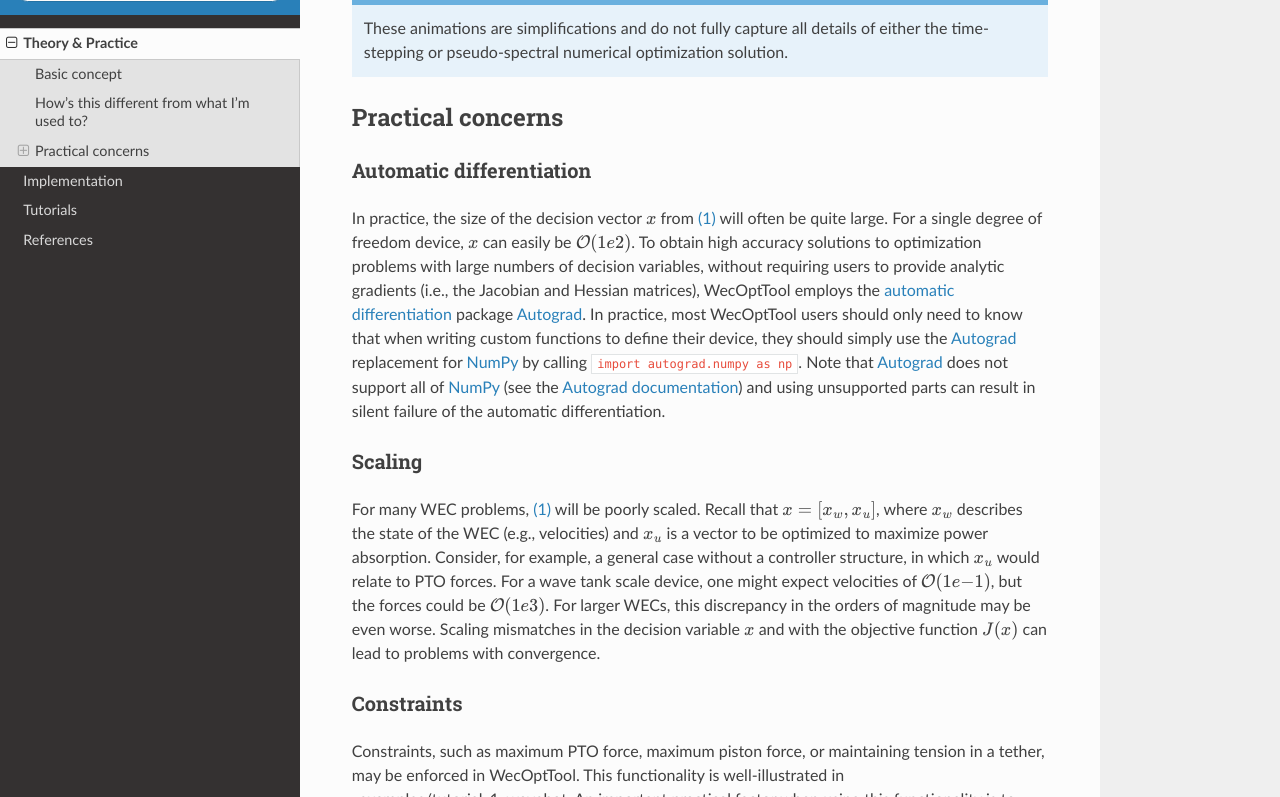
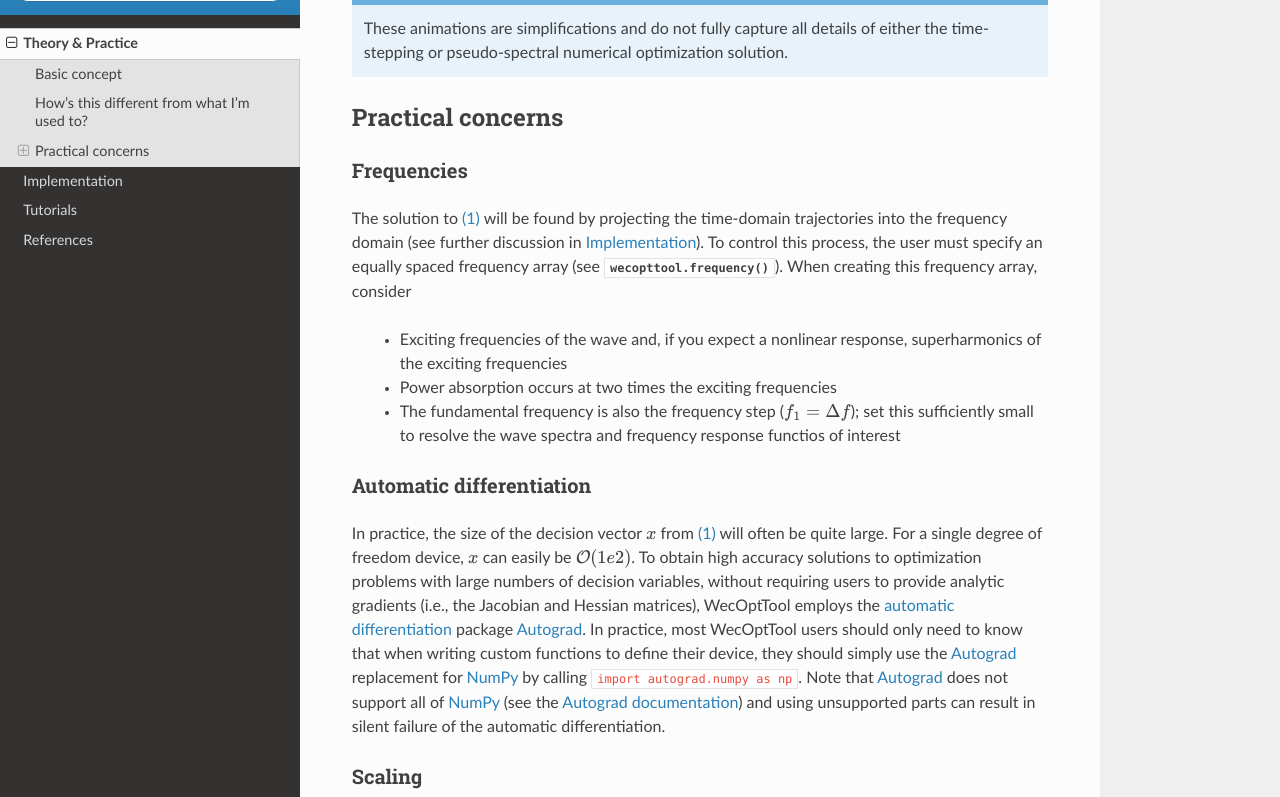
Before and after one commit to sandialabs/WecOptTool, a Sphinx documentation site: the page built from docs/source/theory.rst, in a window 1280 px wide and 900 px high, scrolled down 2585 px, cut to the strip 103-900 px from the top of the window. Built offline with Sphinx 7.4.7 and the Read the Docs theme 2.0.0, drawn with Linux system fonts in a browser that asks for light colours; pages that are not in the unit, such as notebooks, are missing from menus; cross-references to code outside the pages are shown as plain code.

Commit message:
add section on frequencies

```diff
--- a/docs/source/theory.rst
+++ b/docs/source/theory.rst
@@ -75,6 +75,16 @@ At first the solution will not be correct, but as the optimization algorithm ite
 Practical concerns
 ------------------
 
+Frequencies
+^^^^^^^^^^^
+The solution to :eq:`optim_prob` will be found by projecting the time-domain trajectories into the frequency domain (see further discussion in :doc:`implementation`).
+To control this process, the user must specify an equally spaced frequency array (see :py:func:`wecopttool.frequency`).
+When creating this frequency array, consider
+
+    * Exciting frequencies of the wave and, if you expect a nonlinear response, superharmonics of the exciting frequencies
+    * Power absorption occurs at two times the exciting frequencies
+    * The fundamental frequency is also the frequency step (:math:`f_1=\Delta f`); set this sufficiently small to resolve the wave spectra and frequency response functios of interest
+
 Automatic differentiation
 ^^^^^^^^^^^^^^^^^^^^^^^^^
 In practice, the size of the decision vector :math:`x` from :eq:`optim_prob` will often be quite large.
```
